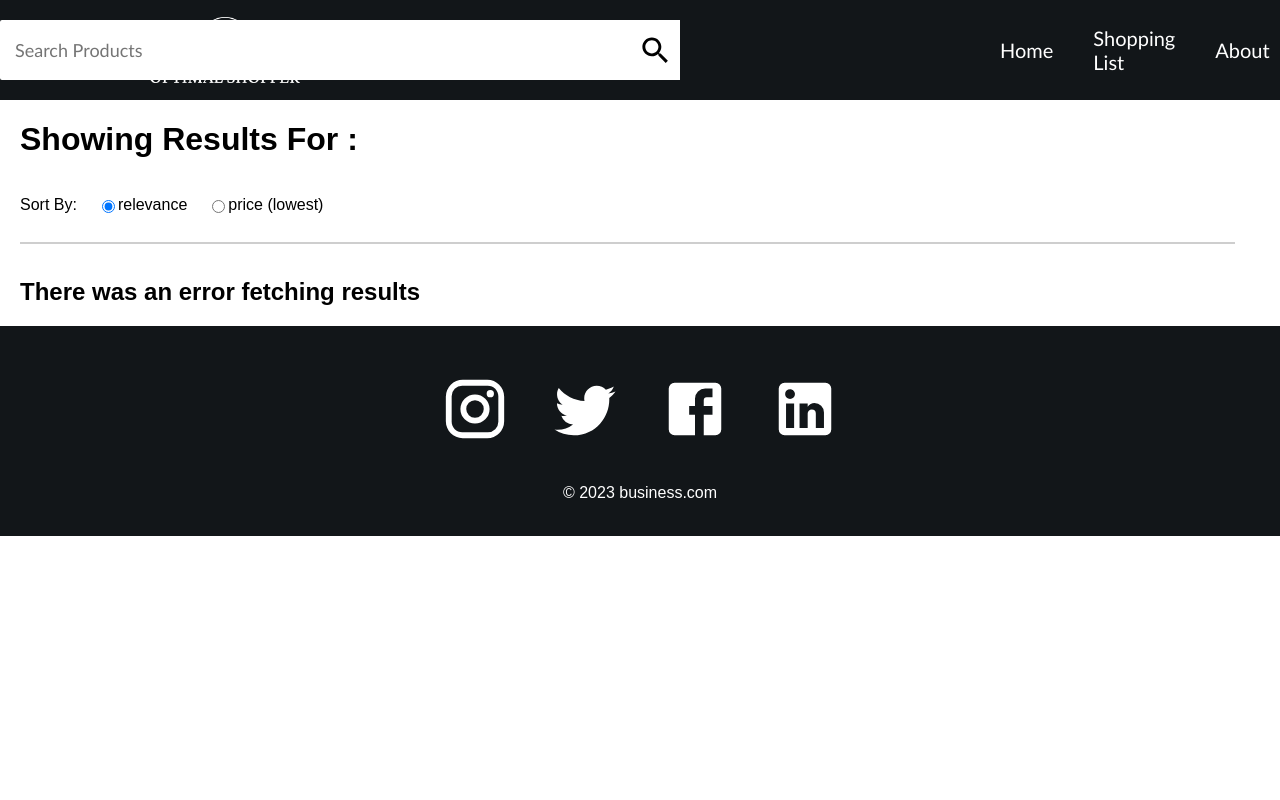
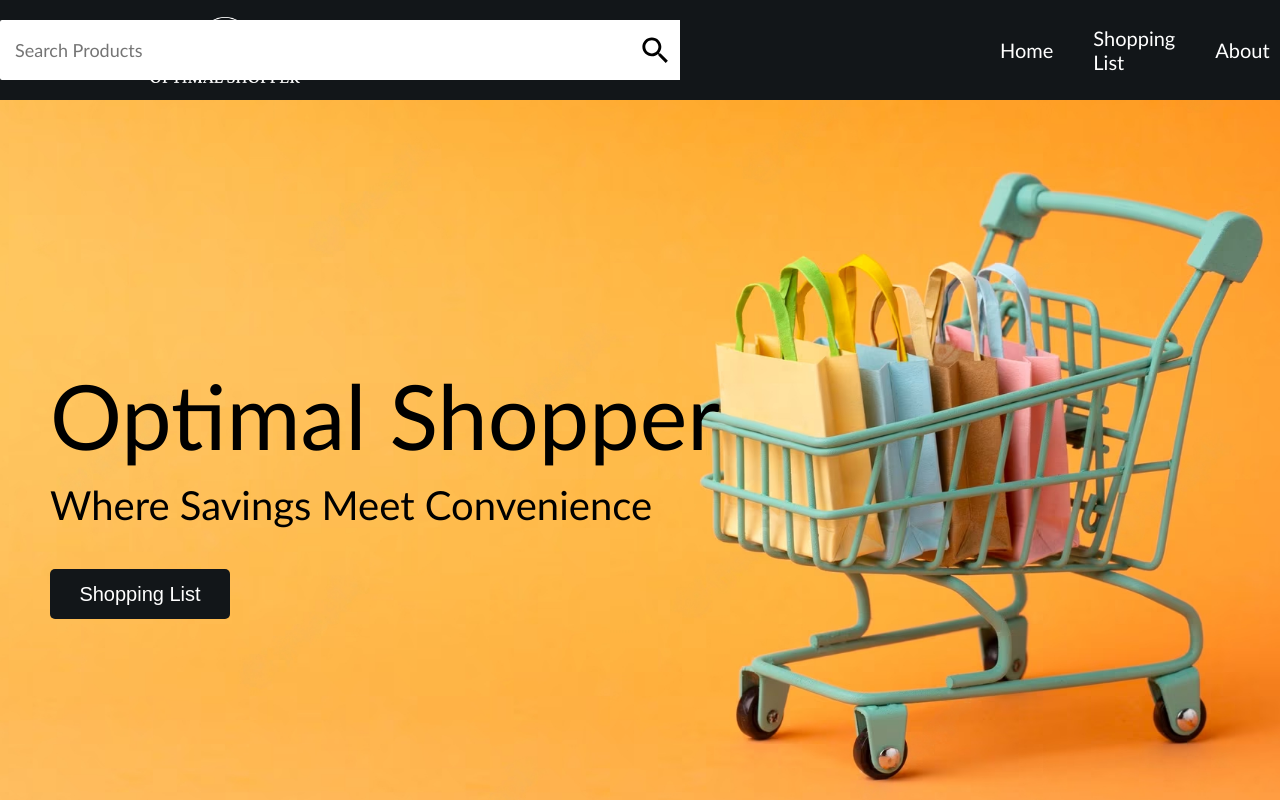
Before and after one commit to Dudemario/GroceryWebApp, a React (Create React App) app in the folder grocery_webapp/: page / in a window 1280 px wide. Shown: the top 800 px of the page. Built offline with nearby package versions, Linux system fonts and the light colour scheme; grey boxes are pictures that could not be loaded.

Commit message:
Update App.js

```diff
--- a/grocery_webapp/src/App.js
+++ b/grocery_webapp/src/App.js
@@ -14,10 +14,10 @@ function App() {
     <Router>
       <Navbar />
       <Routes>
-        <Route path="/" exact element={<SearchResult/>} />
+        <Route path="/result" exact element={<SearchResult/>} />
         <Route path="/shoppingList" exact element={<ShoppingList/>}/>
         <Route path="/about" exact element={<About/>}/>
-        <Route path="/result" exact element={<Home/>}/>
+        <Route path="/" exact element={<Home/>}/>
       </Routes>
       <Footer />
     </Router>
```
